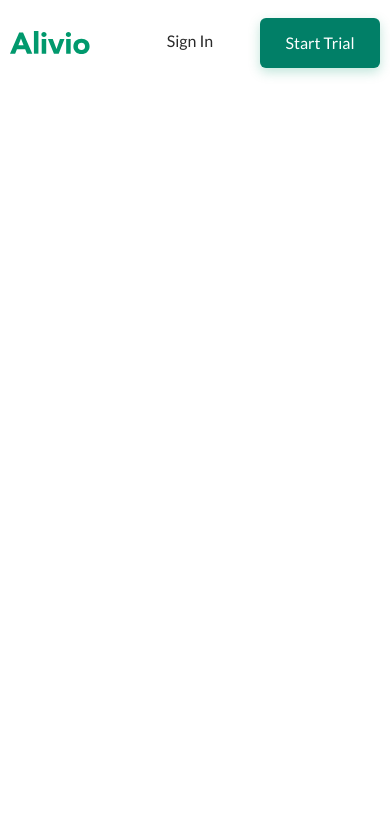
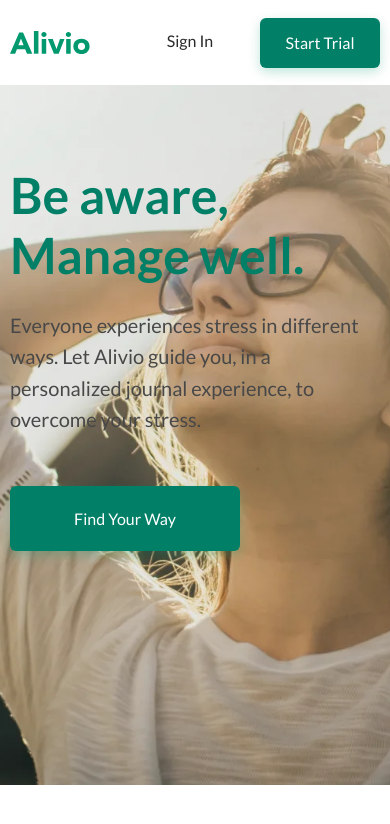
Before and after one commit to TroyVashonDonteLane/Alivio_page, a plain HTML site: page index.html in a window 390 px wide. Drawn offline with Linux system fonts and the light colour scheme.

Commit message:
hero section implimentation

```diff
--- a/index.html
+++ b/index.html
@@ -42,6 +42,17 @@
         </div>
     </header>
 
+    <main class="main" aria-label="hero section">
+        <section class="hero">
+            <div class="container">
+                <div class="hero__content">
+                    <div class="hero__title">Be aware, Manage well.</div>
+                    <p class="hero__description" aria-label="main description">Everyone experiences stress in different ways. Let Alivio guide you, in a personalized journal experience, to overcome your stress.</p>
 
+                    <button type="button" class="btn">Find Your Way</button>
+                </div>
+            </div>
+        </section>
+    </main>
 </body>
 </html>
--- a/style.css
+++ b/style.css
@@ -3,6 +3,7 @@
     --co-green: #017f67;
     --co-dark-green: #245852;
     --co-black: #292929;
+    --co-light-black: #484848;
 }
 
 /* The general section */
@@ -194,3 +195,63 @@ a {
         display: none;
     }
 }
+
+/* hero section */
+.main {
+
+}
+
+.hero {
+    background: url('./assets/hero-bg.webp') center/cover no-repeat;
+    width: 100%;
+    height: 900px;
+}
+
+.hero__content {
+    padding: 175px 0 0 0;
+    max-width: 420px;
+    display: flex;
+    flex-direction: column;
+    justify-content: start;
+    align-items: start;
+}
+
+.hero__title {
+    font-weight: 700;
+    font-size: 65px;
+    color: var(--co-green);
+}
+
+.hero__description {
+    margin: 25px 0 50px;
+    font-weight: 400;
+    font-size: 20px;
+    line-height: 157%;
+    color: var(--co-light-black);
+}
+
+.hero__content .btn {
+    width: 230px;
+    height: 65px;
+}
+
+@media (max-width: 768px) {
+    .hero {
+        height: 700px;
+    }
+
+    .hero__content {
+        padding: 80px 0 0 0;
+    }
+}
+
+@media (max-width: 480px) {
+    .hero__title {
+        font-size: 50px;
+        max-width: 380px;
+    }
+
+    .hero {
+    background: url('./assets/hero-bg.webp') 65% 65%/cover no-repeat;
+    }
+}
```
